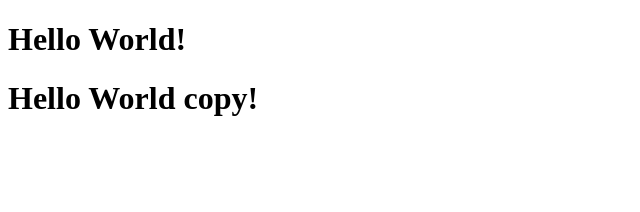
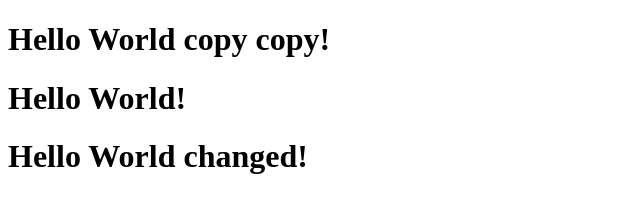
Before and after one commit to tu11aa/JSB-Final, a plain HTML site: page index.html in a window 1280 px wide. Shown: the whole page, without its empty margins (0-640 px from the left). Drawn offline with Linux system fonts and the light colour scheme.

Commit message:
Changed again

```diff
--- a/index.html
+++ b/index.html
@@ -6,7 +6,8 @@
     <title>Document</title>
   </head>
   <body>
+    <h1>Hello World copy copy!</h1>
     <h1>Hello World!</h1>
-    <h1>Hello World copy!</h1>
+    <h1>Hello World changed!</h1>
   </body>
 </html>
```
